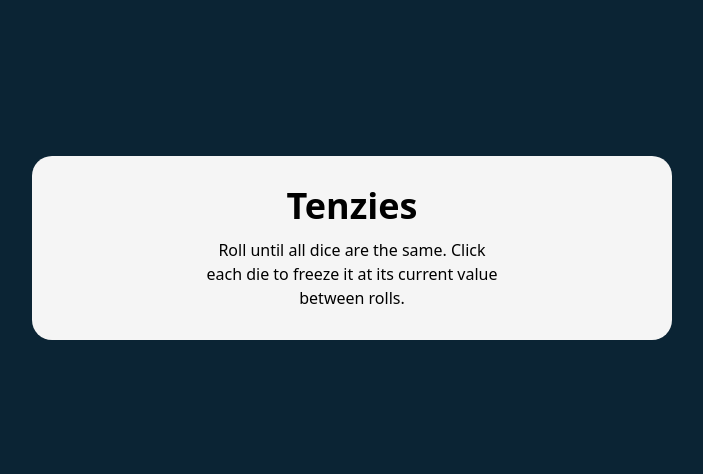
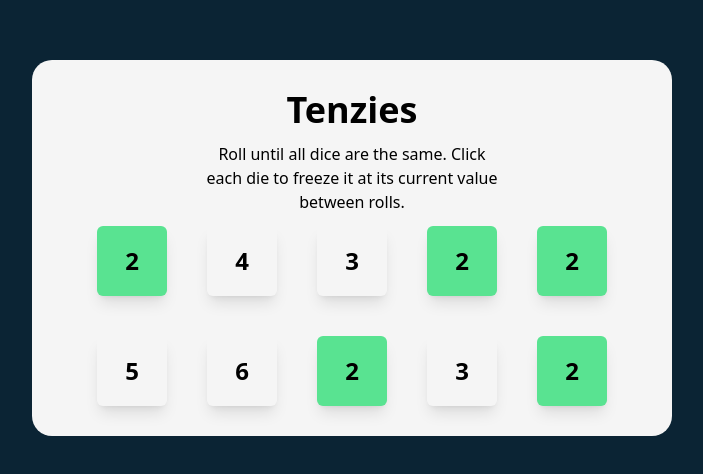
Before and after one commit to KevinRebakure/Tenzies-Game, a React (Vite) app: page / in a window 1280 px wide. Shown: the part 152-626 px from the top of the page, without its empty margins (288-991 px from the left). Built offline with nearby package versions, Linux system fonts and the light colour scheme.

Commit message:
dice components

```diff
--- a/src/App.jsx
+++ b/src/App.jsx
@@ -1,13 +1,27 @@
+import Dice from "./components/Dice";
+
 export default function App() {
   return (
     <>
       <div className="relative flex h-[100vh] w-full items-center justify-center bg-[#0B2434]">
-        <div className="w-[640px] rounded-[20px] bg-[#F5F5F5] p-[30px] space-y-3">
+        <div className="w-[640px] space-y-3 rounded-[20px] bg-[#F5F5F5] p-[30px]">
           <h1 className="text-center text-4xl font-bold">Tenzies</h1>
-          <p className="text-center w-[300px] mx-auto">
+          <p className="mx-auto w-[300px] text-center">
             Roll until all dice are the same. Click each die to freeze it at its
             current value between rolls.
           </p>
+          <div className="flex w-full flex-wrap gap-10 justify-center">
+            <Dice hold={true} number={2}/>
+            <Dice hold={false} number={4}/>
+            <Dice hold={false} number={3}/>
+            <Dice hold={true} number={2}/>
+            <Dice hold={true} number={2}/>
+            <Dice hold={false} number={5}/>
+            <Dice hold={false} number={6}/>
+            <Dice hold={true} number={2}/>
+            <Dice hold={false} number={3}/>
+            <Dice hold={true} number={2}/>
+          </div>
         </div>
       </div>
     </>
--- /dev/null
+++ b/src/components/Dice.jsx
@@ -0,0 +1,3 @@
+export default function Dice({hold, number}) {
+    return <p className={`${hold && 'bg-[#59E391] hover:bg-[#59E391]'} shadow-lg flex items-center justify-center size-[70px] rounded-md hover:bg-gray-300 transition-all duration-100 text-2xl font-semibold`}>{number}</p>;
+}
```
